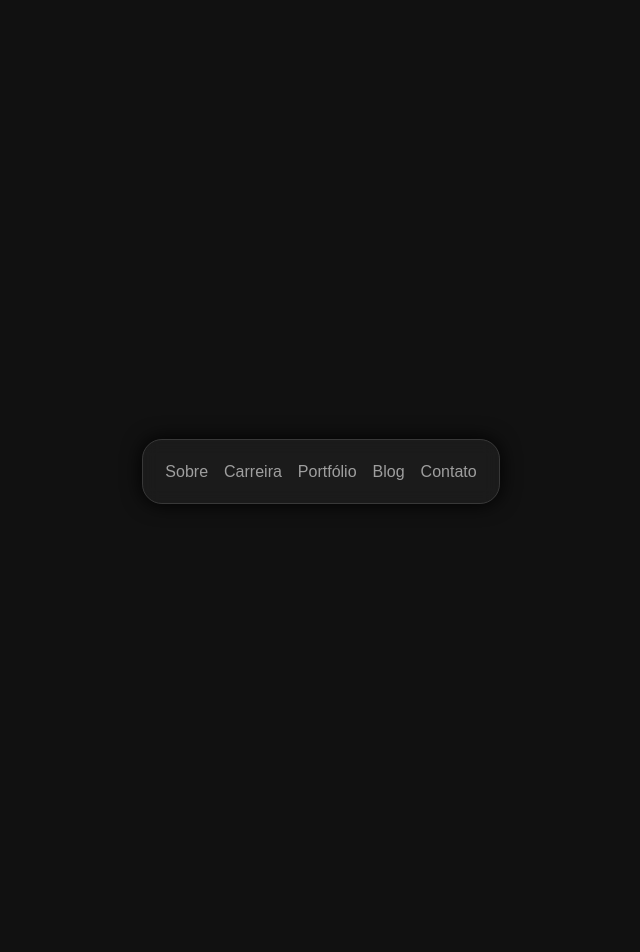
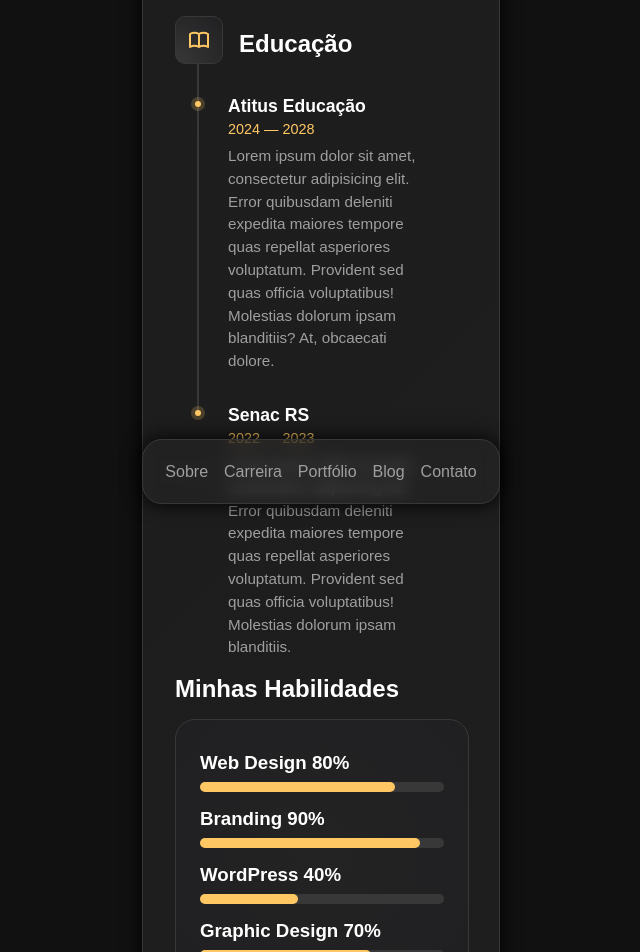
Before and after one commit to bernardoHeckler/testes, a React (Vite) app: page /testes/carreira in a window 1280 px wide. Before the commit this address had no page. Shown: the part 280-1232 px from the top of the page, without its empty margins (319-959 px from the left). Before the commit the page ends 800 px from the top, so only its background shows below. Built offline with nearby package versions, Linux system fonts and the light colour scheme.

Commit message:
add: página Carreira criada, contento educação e porcentagem de conhecimento.

```diff
--- a/src/App.jsx
+++ b/src/App.jsx
@@ -3,6 +3,7 @@ import { Routes, Route } from "react-router-dom";
 // Páginas ./pages
 import Card from "./components/Card";
 import SobreMim from "./pages/SobreMim";
+import Carreira from "./pages/Carreira";
 import NotFound from "./pages/NotFound";
 import "./App.css";
 import NavBar from "./components/NavBar";
@@ -14,6 +15,7 @@ export default function App() {
       <Routes>
         <Route path="/" element={<Card />} />
         <Route path="/sobreMim" element={<SobreMim />} />
+        <Route path="/carreira" element={<Carreira />} />
         <Route path="*" element={<NotFound />} /> {/* Rota 404 */}
       </Routes>
       {/* Menu de navegação */}
--- a/src/index.css
+++ b/src/index.css
@@ -4,7 +4,6 @@
   box-sizing: border-box;
   font-family: "Poppins", sans-serif;
   text-decoration: none;
-  list-style: none;
   scroll-behavior: smooth;
   scroll-padding-top: 2rem;
   border: none;
@@ -12,5 +11,4 @@
   transition: 0.3s;
   cursor: pointer;
   user-select: none;
-  text-decoration: none;
 }
--- /dev/null
+++ b/src/pages/Carreira.css
@@ -0,0 +1,172 @@
+.career-container {
+  width: 100%;
+  height: auto;
+  display: flex;
+  flex-direction: row;
+  margin-bottom: 81px;
+}
+
+.career-section {
+  border: 1px solid #383838;
+  border-radius: 20px;
+  width: 358px;
+  height: auto;
+  display: flex;
+  flex-direction: column;
+  background: linear-gradient(135deg, #1d1d1e 0%, #1e1e1f 100%);
+  box-shadow: 0px 0px 20px 0px rgb(0, 0, 0);
+  align-items: flex-start;
+  flex-wrap: nowrap;
+  justify-content: center;
+  padding: 32px;
+  gap: 16px;
+}
+
+.section-header {
+  display: flex;
+  padding: 16px 0;
+  gap: 16px;
+  flex-direction: row;
+  width: 100%;
+  flex-wrap: nowrap;
+  justify-content: flex-start;
+  align-items: center;
+}
+
+.icon-wrapper {
+  width: 48px;
+  height: 48px;
+  display: flex;
+  align-items: center;
+  justify-content: center;
+  background: radial-gradient(circle at 0% 100%, #383838, #202022);
+  border: 1px solid #383838;
+  border-radius: 10px;
+  z-index: 999;
+}
+.icon-wrapper > img {
+  width: 24px;
+  height: 24px;
+}
+
+.section-icon {
+  width: 100%;
+  height: 100%;
+  object-fit: contain;
+}
+
+.section-title {
+  color: #ffffff;
+  font-size: 1.5rem;
+  margin-top: 8px;
+}
+
+.timeline-list {
+  display: flex;
+  flex-direction: column;
+  gap: 32px;
+  margin-left: 45px;
+  position: relative;
+  list-style: none;
+  padding-right: 32px;
+}
+
+.timeline-item {
+  position: relative;
+  padding-left: 8px;
+}
+
+.timeline-item:not(:last-child)::before {
+  content: "";
+  position: absolute;
+  top: -35px;
+  left: -23px;
+  width: 2px;
+  height: calc(100% + 77px);
+  background: #383838;
+}
+
+.timeline-item::after {
+  content: "";
+  position: absolute;
+  top: 5px;
+  left: -25px;
+  height: 6px;
+  width: 6px;
+  background: #ffc763;
+  border-radius: 50%;
+  box-shadow: 0 0 0 4px rgba(255, 199, 99, 0.2);
+}
+
+.item-title {
+  color: #ffffff;
+  font-size: 1.1rem;
+  margin-bottom: 4px;
+}
+
+.item-period {
+  color: #ffc763;
+  font-size: 0.9rem;
+  display: block;
+  margin-bottom: 8px;
+}
+
+.item-description {
+  color: #9f9f9f;
+  font-size: 0.95rem;
+  line-height: 1.5;
+}
+.linha-carreira {
+  display: flex;
+  flex-wrap: nowrap;
+  flex-direction: column;
+  align-items: stretch;
+  gap: 16px;
+}
+.linha{
+  align-items: flex-start;
+}
+.skill{
+  display: flex;
+  flex-direction: column;
+  gap: 8px;
+  width: 100%;
+  padding: 0 16px;
+}
+.barra-interativa{
+  width: 100%;
+  height: 10px;
+  background-color: #383838;
+  border-radius: 5px;
+}
+#barra1-porcento{
+  width: 80%;
+  height: 10px;
+  background-color: #ffc763;
+  border-radius: 5px;
+  transition: width 0.5s ease-in-out;
+}
+#barra2-porcento{
+  width: 90%;
+  height: 10px;
+  background-color: #ffc763;
+  border-radius: 5px;
+  transition: width 0.5s ease-in-out;
+}
+#barra3-porcento{
+  width: 40%;
+  height: 10px;
+  background-color: #ffc763;
+  border-radius: 5px;
+  transition: width 0.5s ease-in-out;
+}
+#barra4-porcento{
+  width: 70%;
+  height: 10px;
+  background-color: #ffc763;
+  border-radius: 5px;
+  transition: width 0.5s ease-in-out;
+}
+.skill > h3{
+  padding-top: 16px;
+}
--- /dev/null
+++ b/src/pages/Carreira.jsx
@@ -0,0 +1,80 @@
+import React from "react";
+import Card from "../components/Card";
+import "./Carreira.css";
+import IconeImg from "../iconeImg.svg";
+
+const Carreira = () => {
+  return (
+    <div>
+      <Card />
+      <main className="career-container">
+        <section className="career-section">
+          <div className="linha-carreira">
+            <h1>Carreira</h1>
+            <div className="barra"></div>
+          </div>
+          <div className="section-header">
+            <div className="icon-wrapper">
+              <img src={IconeImg} alt="icone" className="section-icon" />
+            </div>
+            <h3 className="section-title">Educação</h3>
+          </div>
+
+          <ol className="timeline-list">
+            <li className="timeline-item">
+              <h4 className="item-title">Atitus Educação</h4>
+              <span className="item-period">2024 — 2028</span>
+              <p className="item-description">
+                Lorem ipsum dolor sit amet, consectetur adipisicing elit. Error
+                quibusdam deleniti expedita maiores tempore quas repellat
+                asperiores voluptatum. Provident sed quas officia voluptatibus!
+                Molestias dolorum ipsam blanditiis? At, obcaecati dolore.
+              </p>
+            </li>
+            <li className="timeline-item">
+              <h4 className="item-title">Senac RS</h4>
+              <span className="item-period">2022 — 2023</span>
+              <p className="item-description">
+                Lorem ipsum dolor sit amet, consectetur adipisicing elit. Error
+                quibusdam deleniti expedita maiores tempore quas repellat
+                asperiores voluptatum. Provident sed quas officia voluptatibus!
+                Molestias dolorum ipsam blanditiis.
+              </p>
+            </li>
+          </ol>
+          <div className="linha">
+            <h2>Minhas Habilidades</h2>
+            <section className="informacao">
+              <div className="skill">
+                <h3>Web Design <span>80%</span></h3>
+                <div className="barra-interativa">
+                  <div id="barra1-porcento"></div>
+                </div>
+              </div>
+              <div className="skill">
+                <h3>Branding <span>90%</span></h3>
+                <div className="barra-interativa">
+                  <div id="barra2-porcento"></div>
+                </div>
+              </div>
+              <div className="skill">
+                <h3>WordPress <span>40%</span></h3>
+                <div className="barra-interativa">
+                  <div id="barra3-porcento"></div>
+                </div>
+              </div>
+              <div className="skill">
+                <h3>Graphic Design <span>70%</span></h3>
+                <div className="barra-interativa">
+                  <div id="barra4-porcento"></div>
+                </div>
+              </div>
+            </section>
+          </div>
+        </section>
+      </main>
+    </div>
+  );
+};
+
+export default Carreira;
--- a/src/pages/SobreMim.css
+++ b/src/pages/SobreMim.css
@@ -18,15 +18,16 @@ section.SobreMim {
   align-items: center;
   flex-wrap: nowrap;
   justify-content: center;
+  padding: 32px;
 }
 
 .linha {
   display: flex;
-  padding: 32px;
-  gap: 16px;
   flex-wrap: nowrap;
   flex-direction: column;
   align-items: stretch;
+  gap: 16px;
+  padding-bottom: 16px;
 }
 .barra {
   width: 40px;
```
Also changed, not shown: src/iconeImg.svg (added).
